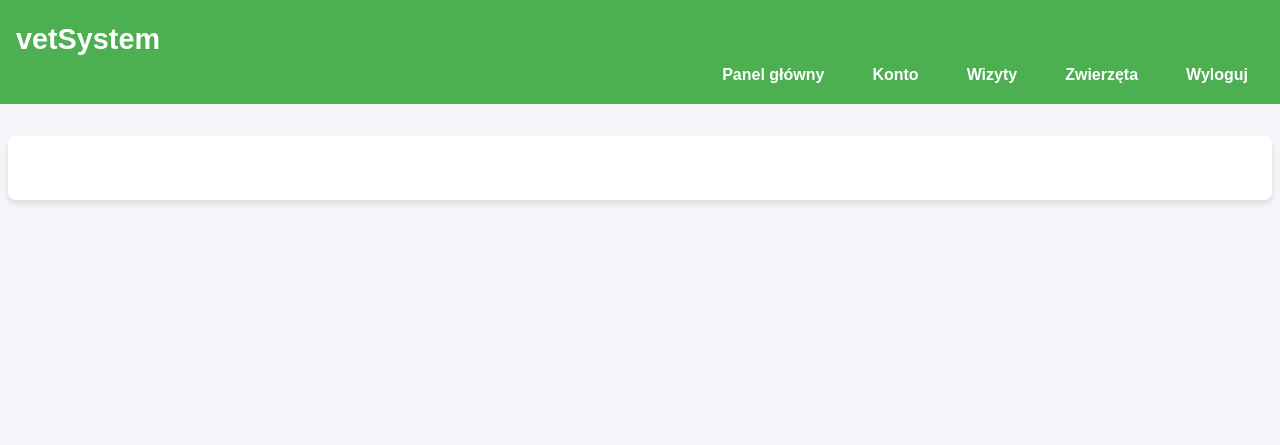
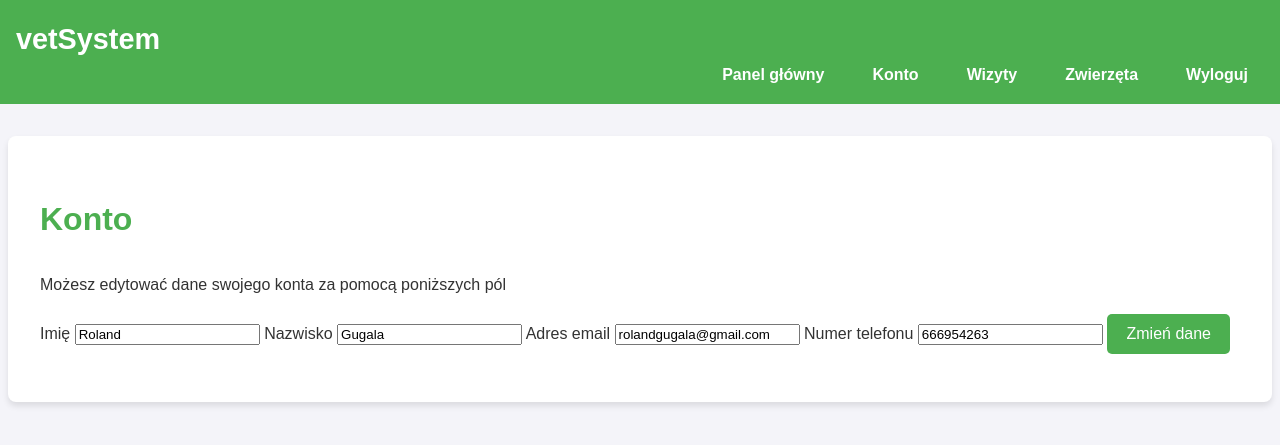
Before and after one commit to DeloranV/VetSystem, a Flask app: page /account in a window 1280 px wide. Shown: the top 445 px of the page. Run offline with Flask 3, Linux system fonts and the light colour scheme; the visitor is signed in with stand-in values (Sample User, id 1); data comes from the database, SQL or seed files in the repository; some libraries are stand-ins or nearby versions.

Commit message:
added account page

```diff
--- a/main.py
+++ b/main.py
@@ -7,6 +7,7 @@ from check_api import check_api_key
 from check_login import check_logged_in, check_logged_out
 from dbContextManager import UseDatabase
 from random import randrange
+#(TODO) BETTER ERROR HANDLING - EVERY PROBLEM GIVING THE SAME MESSAGE - SPLIT INTO SEPERATE ERRORS AND PRINT ERROR TRACE
 
 app = Flask(__name__)
 app.secret_key = 'secret'
@@ -70,9 +71,9 @@ def authenticate():
             passwordDB = cursor.fetchall()
 
         if len(session['email']) == 0:
-            return("Invalid username")
+            return "Invalid username"
         elif not check_password_hash(passwordDB[0][0], password):
-            return("Invalid password")
+            return"Invalid password"
 
         session['logged_in'] = True
 
@@ -148,7 +149,19 @@ def pets():
 @app.route('/account')  #(TODO) VIEW/EDIT ACC INFO
 @check_logged_in
 def account_page():
-    return render_template('account.html')
+    try:
+        with UseDatabase(app.config['dbconfig']) as cursor:
+            _SQL = '''SELECT name, surname, email, phone FROM users
+            WHERE id=%s'''
+
+            cursor.execute(_SQL, (session['userid'],))
+            results = cursor.fetchall()
+
+            return render_template('account.html',
+                                   data=results)
+
+    except DatabaseError:
+        return "Unable to connect to the database", 404
 
 @app.route('/stock')
 @check_logged_in    #(TODO) MODIFY DECORATOR - CHECK_USER_LOGGED_IN AND CHECK_ADMIN_LOGGED_IN
@@ -397,6 +410,26 @@ def add_vet_api():
     except DatabaseError:
         return "Unable to connect to the database", 404
 
+@app.route('/api/account', methods=['PATCH'])
+@check_api_key(app)
+def modify_account_api():
+    try:
+        account_data = request.get_json()
+
+        for key, value in account_data.items():
+            if key not in('name', 'surname', 'email', 'phone', 'role'):
+                return "Unable to change value", 404
+
+            with UseDatabase(app.config['dbconfig']) as cursor:
+                _SQL = f'''UPDATE users SET {key}=%s WHERE id=%s'''
+
+                cursor.execute(_SQL, (value, session['userid']))
+
+        return "Successfully updated user data"
+
+    except DatabaseError:
+        return "Unable to connect to the database", 404
+
 @app.route('/api/appointments/<int:app_id>', methods=['PATCH'])
 @check_api_key(app)
 def modify_appointment_api(app_id):
--- a/templates/account.html
+++ b/templates/account.html
@@ -1,6 +1,44 @@
 {% extends 'base.html' %}
 {% block body %}
+<h1>Konto</h1>
+<p>Możesz edytować dane swojego konta za pomocą poniższych pól</p>
+<label>Imię</label>
+<input id="name" value="{{ data[0][0] }}">
+<label>Nazwisko</label>
+<input id="surname" value="{{ data[0][1] }}">
+<label>Adres email</label>
+<input id="email" value="{{ data[0][2] }}">
+<label>Numer telefonu</label>
+<input id="phone" value="{{ data[0][3] }}">
+<input type="button" id="change_submit" value="Zmień dane">
+<div id="result_box"></div>
+<script src="https://ajax.googleapis.com/ajax/libs/jquery/2.1.4/jquery.min.js"></script>
+<script>
+    $('#change_submit').on('click', function(){
+        $name_val = $('#name').val();
+        $surname_val = $('#surname').val();
+        $email_val = $('#email').val();
+        $phone_val = $('#phone').val();
 
+        data_object = {"name": $name_val,
+                       "surname": $surname_val,
+                       "email": $email_val,
+                       "phone": $phone_val}
 
-
+        $.ajax({
+            url: '/api/account?key=1234',
+            method: 'PATCH',
+            contentType: 'application/json',
+            data: JSON.stringify(data_object)
+        }).done(function(data){
+            $.ajax({
+                url: '/account',
+                method: 'GET'
+            }).done(function(data){
+                $('body').html(data);
+                $('#result_box').append("<p>Pomyślnie zaaktualizowano dane</p>")
+            });
+        });
+    });
+</script>
 {% endblock %}
```
